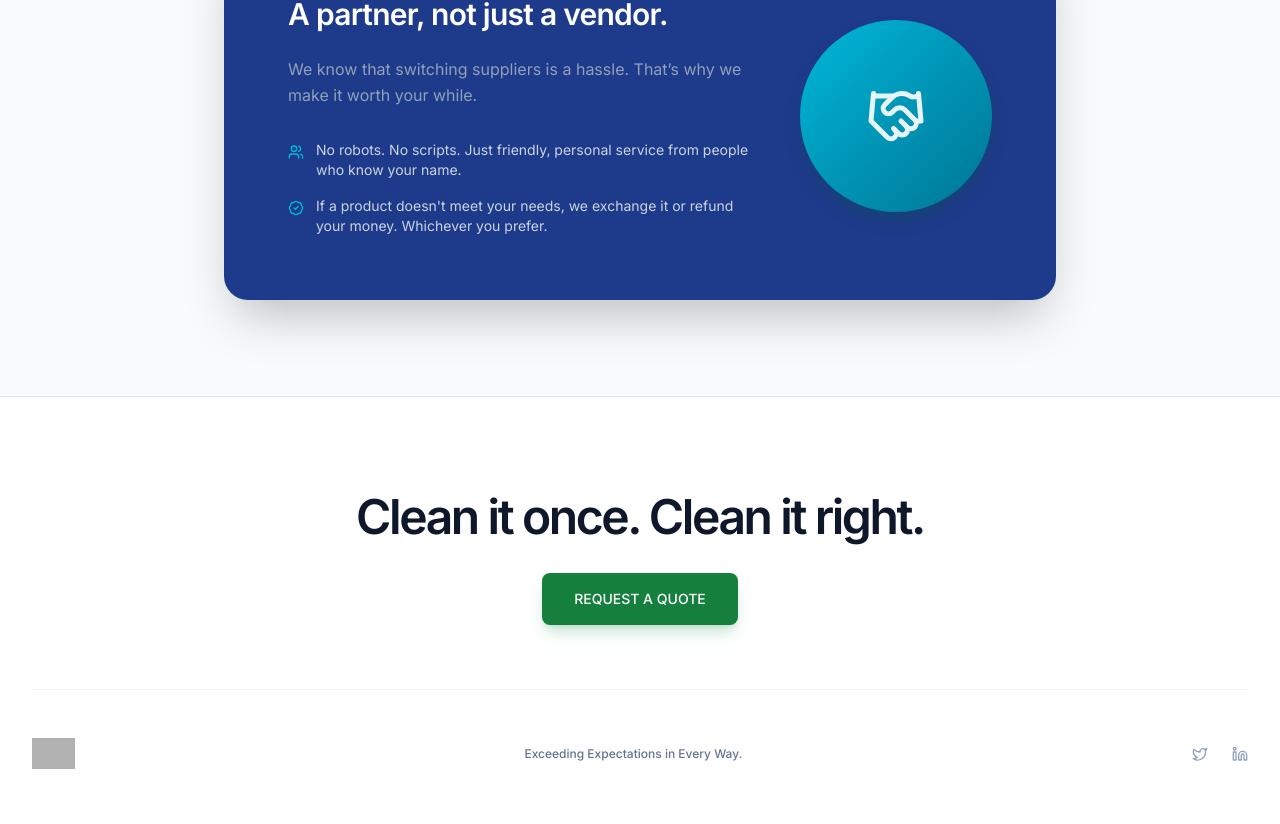
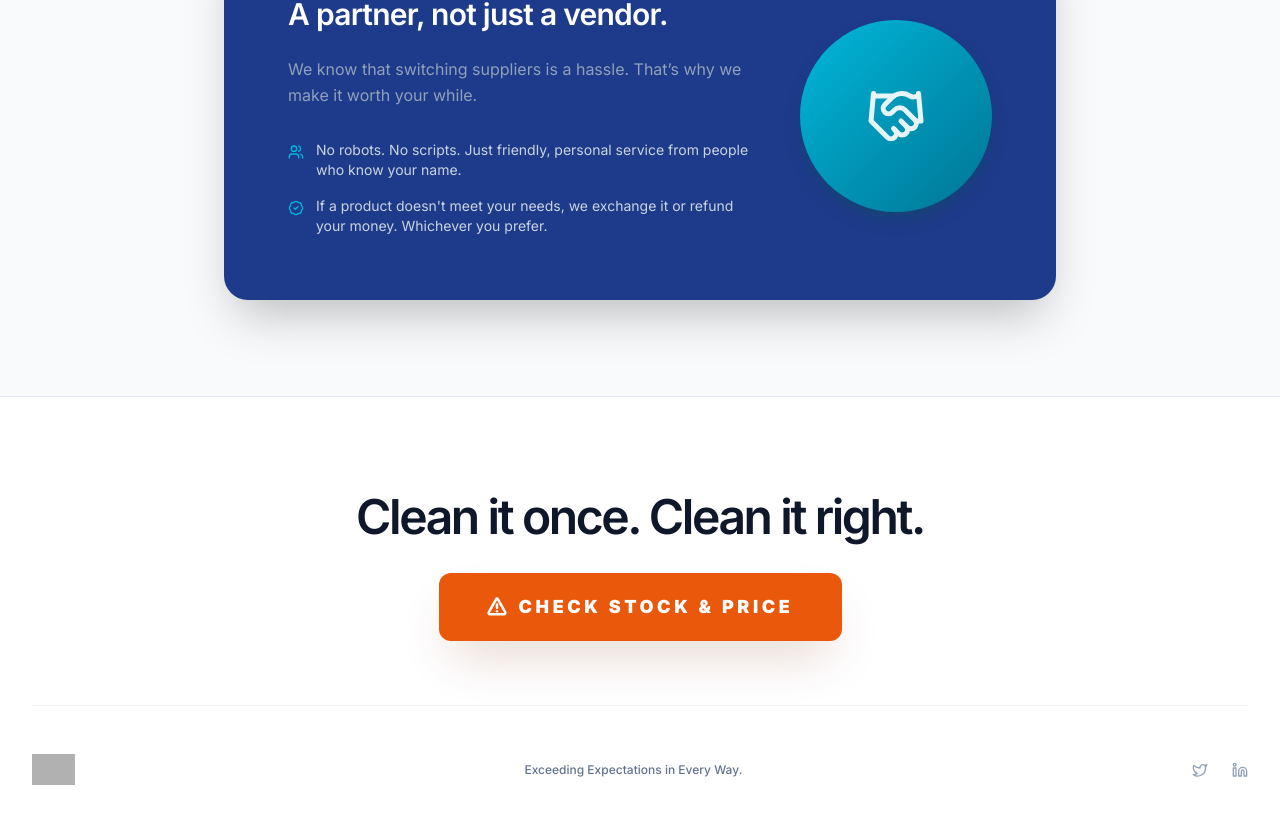
Before and after one commit to triggsmt67-cmd/united_formulas, a Next.js app: page / in a window 1280 px wide. Shown: the part 4160-4984 px from the top of the page. Built offline with nearby package versions, Linux system fonts and the light colour scheme; no server answers; grey boxes are pictures that could not be loaded.

Commit message:
style: update footer CTA to Master Caution design with Safety Orange and snap transition

```diff
--- a/src/components/RequestQuoteCTA.tsx
+++ b/src/components/RequestQuoteCTA.tsx
@@ -11,9 +11,17 @@ export default function RequestQuoteCTA() {
             <div className="flex justify-center mb-16">
                 <button
                     onClick={() => setIsModalOpen(true)}
-                    className="bg-[#15803D] hover:bg-[#166534] text-white font-medium px-8 py-4 rounded-lg transition-all shadow-lg shadow-green-700/20 active:scale-95 text-sm uppercase"
+                    className="group relative bg-[#EA580C] hover:bg-[#C2410C] text-white font-black px-12 py-5 rounded-xl shadow-2xl shadow-orange-900/20 active:scale-95 text-lg uppercase tracking-[0.2em] font-geist transition-all duration-300 [transition-timing-function:cubic-bezier(0.16,1,0.3,1)] overflow-hidden"
                 >
-                    Request a Quote
+                    <span className="relative z-10 flex items-center gap-3">
+                        <svg xmlns="http://www.w3.org/2000/svg" width="20" height="20" viewBox="0 0 24 24" fill="none" stroke="currentColor" strokeWidth="3" strokeLinecap="round" strokeLinejoin="round">
+                            <path d="M12 9v4" />
+                            <path d="M12 17h.01" />
+                            <path d="m12.8 2.2 9 16c.3.5.3 1.1 0 1.6s-.8.8-1.4.8H3.6c-.6 0-1.1-.3-1.4-.8s-.3-1.1 0-1.6l9-16c.3-.5.9-.5 1.2 0" />
+                        </svg>
+                        Check Stock & Price
+                    </span>
+                    <div className="absolute inset-0 bg-white/10 opacity-0 group-hover:opacity-100 transition-opacity [transition-timing-function:cubic-bezier(0.16,1,0.3,1)]" />
                 </button>
             </div>
 
```
